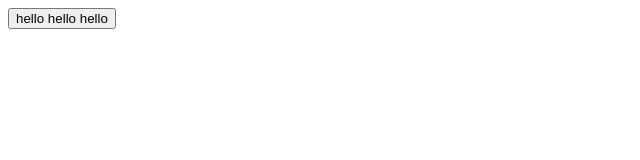
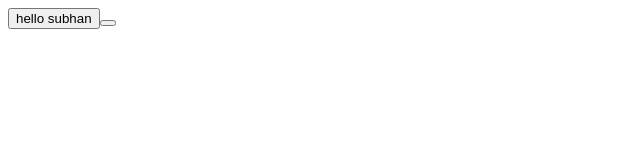
Before and after one commit to Grom1806/technoweb.2, a plain HTML site: page index.html in a window 1280 px wide. Shown: the full height of the page, 0-640 px from the left. Drawn offline with Linux system fonts and the light colour scheme.

Commit message:
Update index.html

```diff
--- a/index.html
+++ b/index.html
@@ -7,6 +7,6 @@
 	<title>Document</title>
 </head>
 <body>
-	<button>hello hello hello</button>
+	<button>hello subhan <button>
 </body>
 </html>
```
